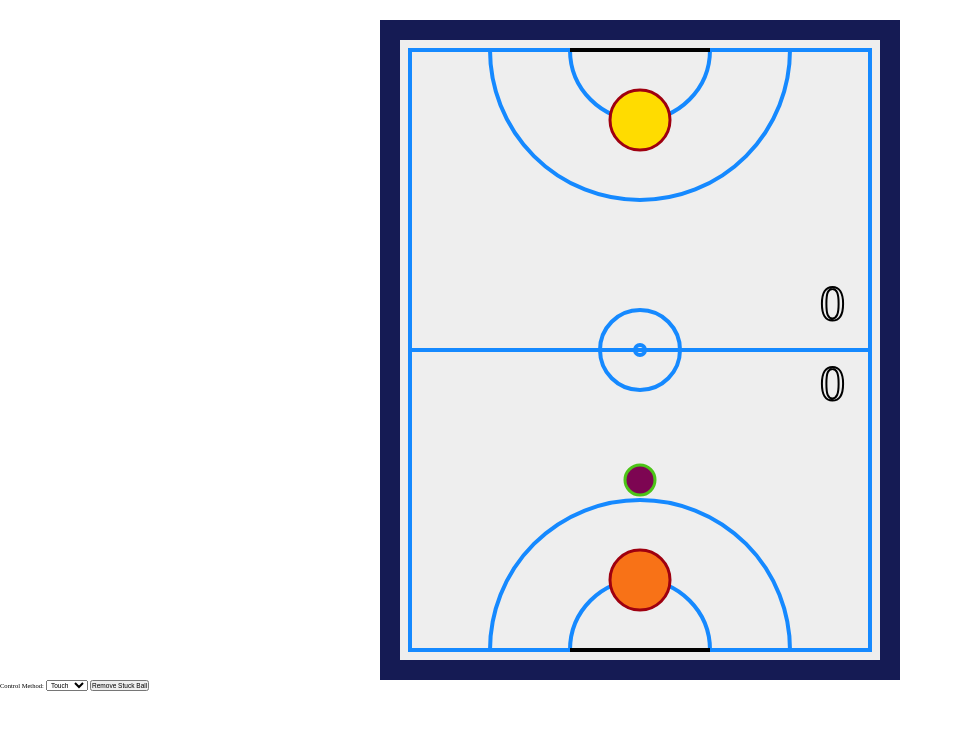
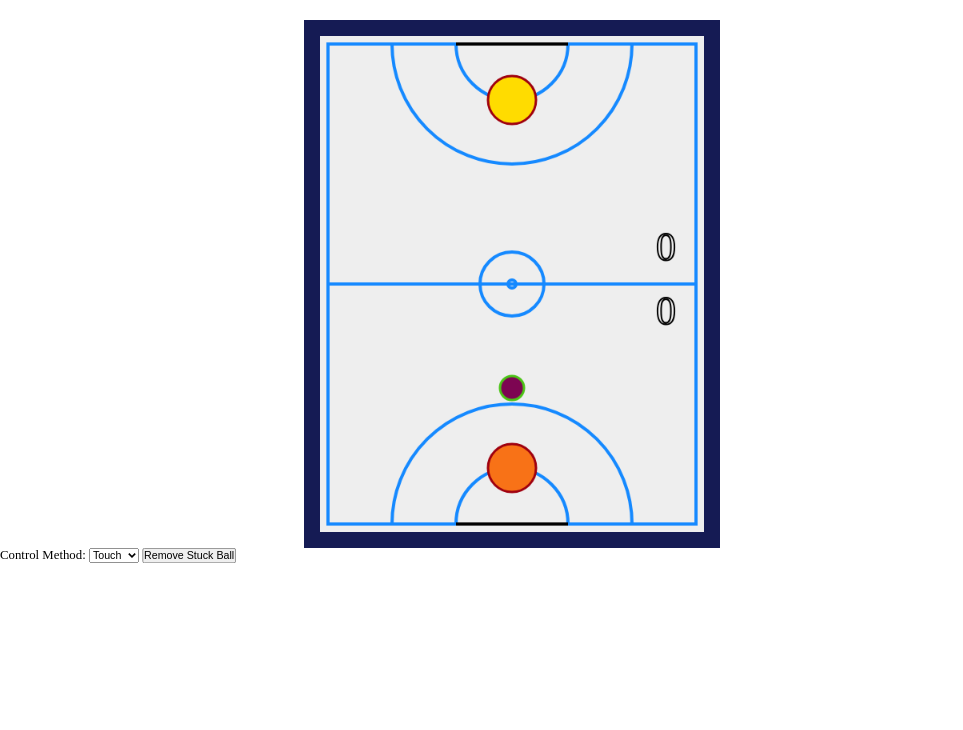
Before and after one commit to saikirti1986v999/air-hocky-ai, a plain HTML site: page index.html in a window 1280 px wide. Shown: the whole page, without its empty margins (0-963 px from the left). Drawn offline with Linux system fonts and the light colour scheme.

Commit message:
Update index.html

```diff
--- a/index.html
+++ b/index.html
@@ -9,7 +9,11 @@
         * {
             padding: 0;
             margin: 0;
-            font-size: 0.8em; /* Set font size to 0.8em */
+        }
+
+        body {
+            transform: scale(0.8);
+            transform-origin: 0 0;
         }
 
         canvas {
```
